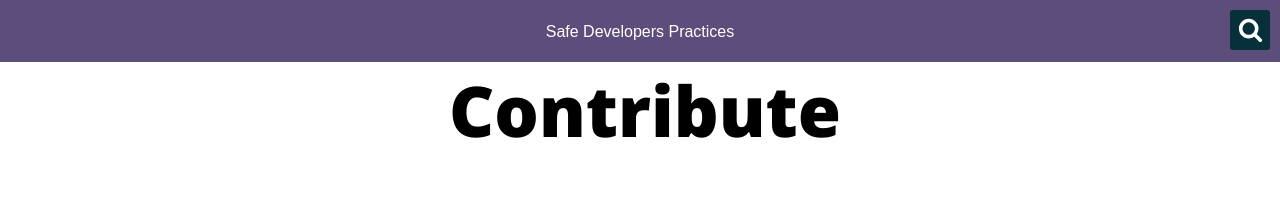
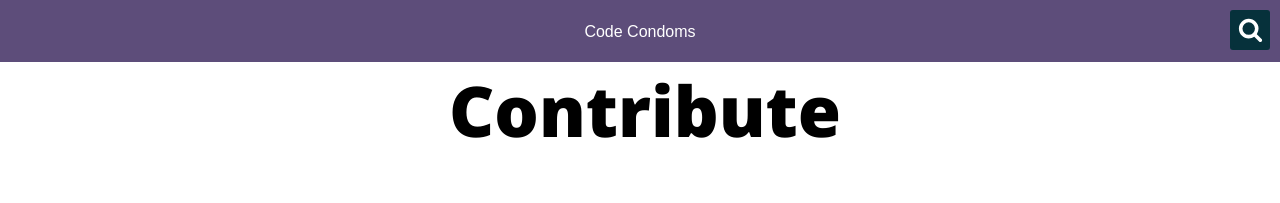
Before and after one commit to sqreen/DevelopersSecurityBestPractices, a Jekyll site: the page built from contribute.md, in a window 1280 px wide and 900 px high. Shown: the top 203 px of the window. Built offline with Jekyll 4.4.1, drawn with Linux system fonts in a browser that asks for light colours.

Commit message:
Fix website title

```diff
--- a/_config.yml
+++ b/_config.yml
@@ -13,7 +13,7 @@
 # you will see them accessed via {{ site.title }}, {{ site.email }}, and so on.
 # You can create any custom variable you would like, and they will be accessible
 # in the templates via {{ site.myvariable }}.
-title: Safe Developers Practices
+title: Code Condoms
 description: > # this means to ignore newlines until "baseurl:"
   Code Condoms is a bullshit-free, developers friendly, open-source reference of best practices
   for avoiding vulnerabilities.
```
